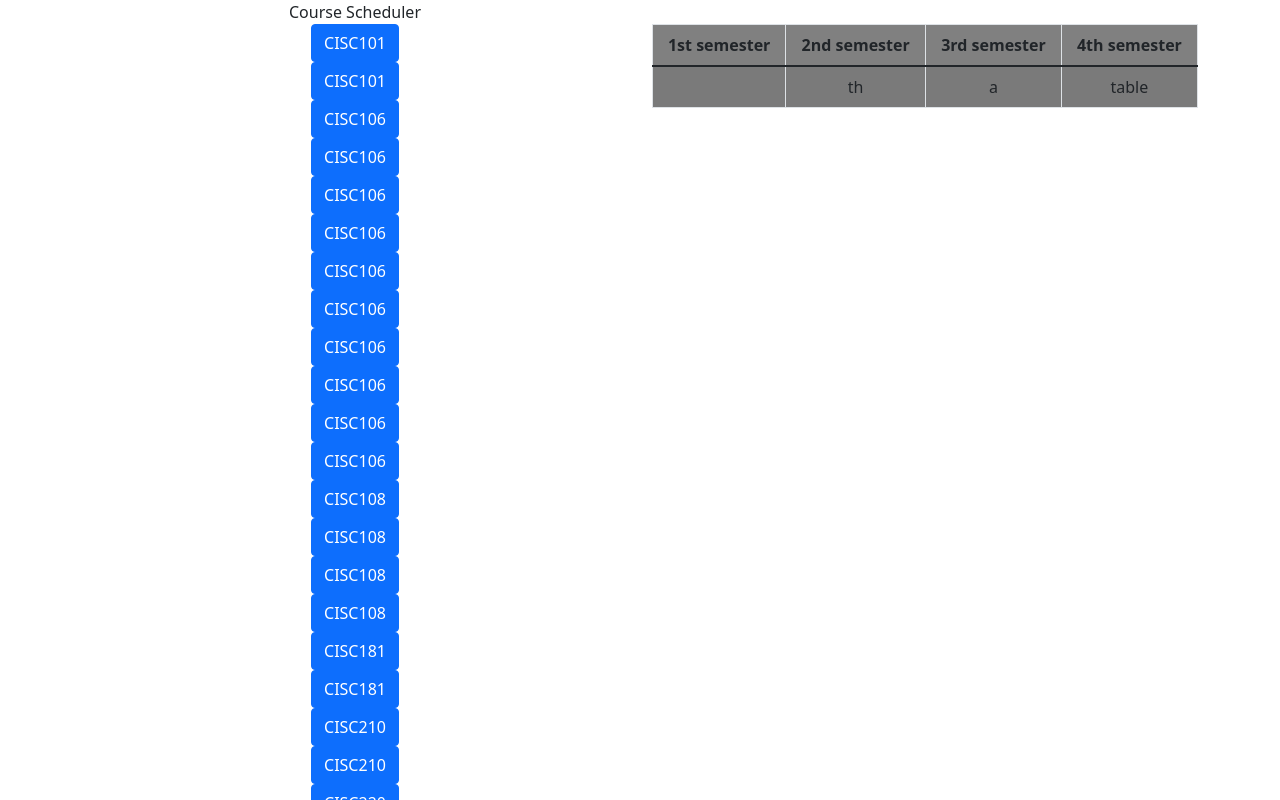
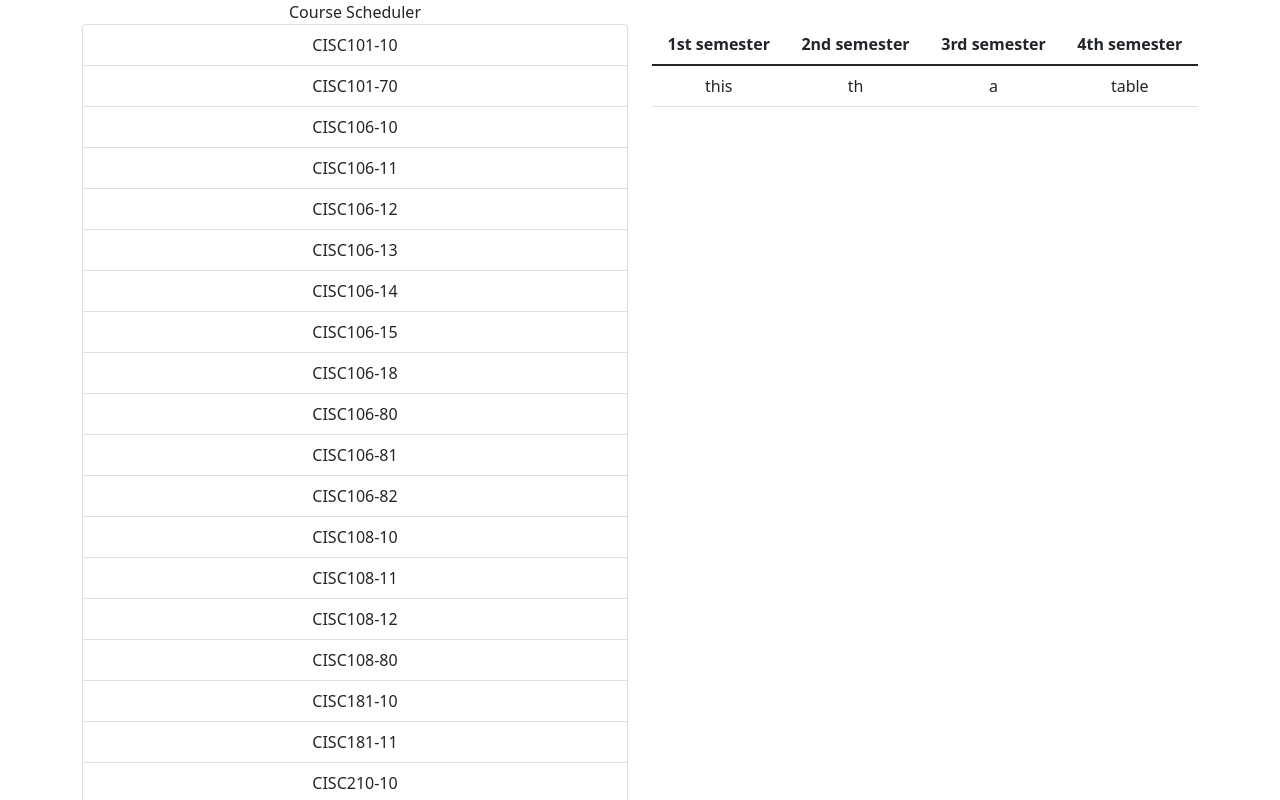
Before and after one commit to cthacker-udel/tmpfinal, a React (Create React App) app: page / in a window 1280 px wide. Shown: the top 800 px of the page. Built offline with nearby package versions, Linux system fonts and the light colour scheme.

Commit message:
Added drag-drop

```diff
--- a/src/components/Course.tsx
+++ b/src/components/Course.tsx
@@ -1,20 +1,14 @@
 import 'bootstrap/dist/css/bootstrap.min.css';
 import { Draggable } from 'react-beautiful-dnd';
 import React from 'react';
-import { Button } from 'react-bootstrap';
+import { ListGroup } from 'react-bootstrap';
 
 export const Course = (props: { name: string, ind: number }): JSX.Element =>
 	<>
-		<Draggable draggableId={`course-${props.name}`} index={props.ind} key={props.name + 1}>
-			{(prov, snapshot) => (
+		<Draggable draggableId={props.name} index={props.ind} key={props.name}>
+			{(prov) => (
 				<>
-					<div
-						ref={prov.innerRef}
-						{...prov.draggableProps}
-						{...prov.dragHandleProps}
-					>
-						<Button>{props.name}</Button>
-					</div>
+					<ListGroup.Item ref={prov.innerRef} {...prov.draggableProps} {...prov.dragHandleProps}>{`${props.name}`}</ListGroup.Item>
 				</>
 			)}
 		</Draggable>
--- a/src/components/CourseContainer.tsx
+++ b/src/components/CourseContainer.tsx
@@ -1,22 +1,22 @@
 import 'bootstrap/dist/css/bootstrap.min.css';
 import { ListGroup } from 'react-bootstrap';
 import { useState } from 'react';
-import COURSES from '../json/courses.json';
-import { CourseType } from '../interfaces/course';
 import { Course } from './Course';
-import { Droppable } from 'react-beautiful-dnd';
+import { Droppable, Draggable } from 'react-beautiful-dnd';
+import { CourseContext } from '../context/CourseContext';
 
-export const CourseContainer = (): JSX.Element => {
-	const [courses, setCourses] = useState<CourseType[]>(COURSES as CourseType[]);
-	return (
-		<>
-			<Droppable droppableId="coursecontainer">
-				{(prov, snap) =>
-					<ListGroup>
-						{courses.map((e, i) => <Course name={e.name} ind={i} />)}
-					</ListGroup>
-				}
-			</Droppable>
-		</>
-	);
-};
+export const CourseContainer = (): JSX.Element =>
+	<>
+		<CourseContext.Consumer>
+			{value =>
+				<Droppable droppableId="coursecontainer">
+					{(prov) =>
+						<ListGroup {...prov.droppableProps} ref={prov.innerRef}>
+							{value.map((e, i) => <Course name={`${e.name}-${e.section}`} ind={i} />)}
+							{prov.placeholder}
+						</ListGroup>
+					}
+				</Droppable>
+			}
+		</CourseContext.Consumer>
+	</>;
--- a/src/components/MainPage.tsx
+++ b/src/components/MainPage.tsx
@@ -1,11 +1,15 @@
 import 'bootstrap/dist/css/bootstrap.min.css';
 import { Container, Row, Col } from 'react-bootstrap';
 import { SemesterTable } from './SemesterTable';
-import React, { useCallback } from 'react';
-import { DragDropContext } from 'react-beautiful-dnd';
+import React, { useCallback, useState } from 'react';
+import { DragDropContext, DropResult } from 'react-beautiful-dnd';
 import { CourseContainer } from './CourseContainer';
+import { CourseContext } from '../context/CourseContext';
+import COURSES from '../json/courses.json';
+import { CourseType } from '../interfaces/course';
 
 export const MainPage = (): JSX.Element => {
+	const [courses, setCourses] = useState<CourseType[]>(COURSES as CourseType[]);
 	const onBeforeCapture = useCallback(() => {
 		console.log('before capture');
 	}, []);
@@ -22,12 +26,19 @@ export const MainPage = (): JSX.Element => {
 		console.log('on drag update');
 	}, []);
 
-	const onDragEnd = useCallback(() => {
-		console.log('on drag end');
-	}, []);
-
+	const onDragEnd = (result: DropResult) => {
+		console.log(result);
+		const theCourses = courses;
+		const theCourse = theCourses.splice(result.source.index, 1)[0];
+		if (result.destination !== undefined) {
+			theCourses.splice(result.destination?.index, 0, theCourse);
+		}
+		setCourses(theCourses);
+	};
 
 	return (
+		<>
+			<CourseContext.Provider value={courses}>
 				<DragDropContext
 					onBeforeCapture={onBeforeCapture}
 					onBeforeDragStart={onBeforeDragStart}
@@ -63,5 +74,7 @@ export const MainPage = (): JSX.Element => {
 						</Row>
 					</Container>
 				</DragDropContext>
+			</CourseContext.Provider>
+		</>
 	);
 };
--- a/src/components/SemesterTable.tsx
+++ b/src/components/SemesterTable.tsx
@@ -1,7 +1,7 @@
 import 'bootstrap/dist/css/bootstrap.min.css';
 import { Table } from 'react-bootstrap';
 import { useState } from 'react';
-import { Droppable } from 'react-beautiful-dnd';
+import { Draggable, Droppable, DroppableProvided } from 'react-beautiful-dnd';
 import { ScriptSnapshot } from 'typescript';
 
 export const getSemesterStr = (semesterNum: number): string => {
@@ -20,14 +20,10 @@ export const getSemesterStr = (semesterNum: number): string => {
 export const SemesterTable = (): JSX.Element => {
 	const [semesters, setSemesters] = useState<number>(4);
 	return (
-		<Droppable droppableId="dropid-1">
-			{(prov, snap) => (
-				<div
-					ref={prov.innerRef}
-					style={{ backgroundColor: snap.isDraggingOver ? 'blue' : 'grey' }}
-					{...prov.droppableProps}
-				>
-					<Table striped bordered hover>
+		<Droppable droppableId="semester-table">
+			{(prov: DroppableProvided) => (
+
+				<Table {...prov.droppableProps} ref={prov.innerRef} >
 					<thead>
 						<tr>
 							{new Array(semesters).fill(0).map((e, i) => <th key={i}>{`${getSemesterStr(i + 1)} semester`}</th>)}
@@ -35,14 +31,14 @@ export const SemesterTable = (): JSX.Element => {
 					</thead>
 					<tbody>
 						<tr>
-								<td>{prov.placeholder}</td>
+							<td>this</td>
 							<td>th</td>
 							<td>a</td>
 							<td>table</td>
 						</tr>
 					</tbody>
 				</Table>
-				</div>
+
 			)}
 		</Droppable>
 	);
--- /dev/null
+++ b/src/context/CourseContext.ts
@@ -0,0 +1,5 @@
+import COURSES from '../json/courses.json';
+import { CourseType } from '../interfaces/course';
+import React from 'react';
+
+export const CourseContext = React.createContext<CourseType[]>(COURSES as CourseType[]);
```
Lines whose indentation alone changed are shown as unchanged.
